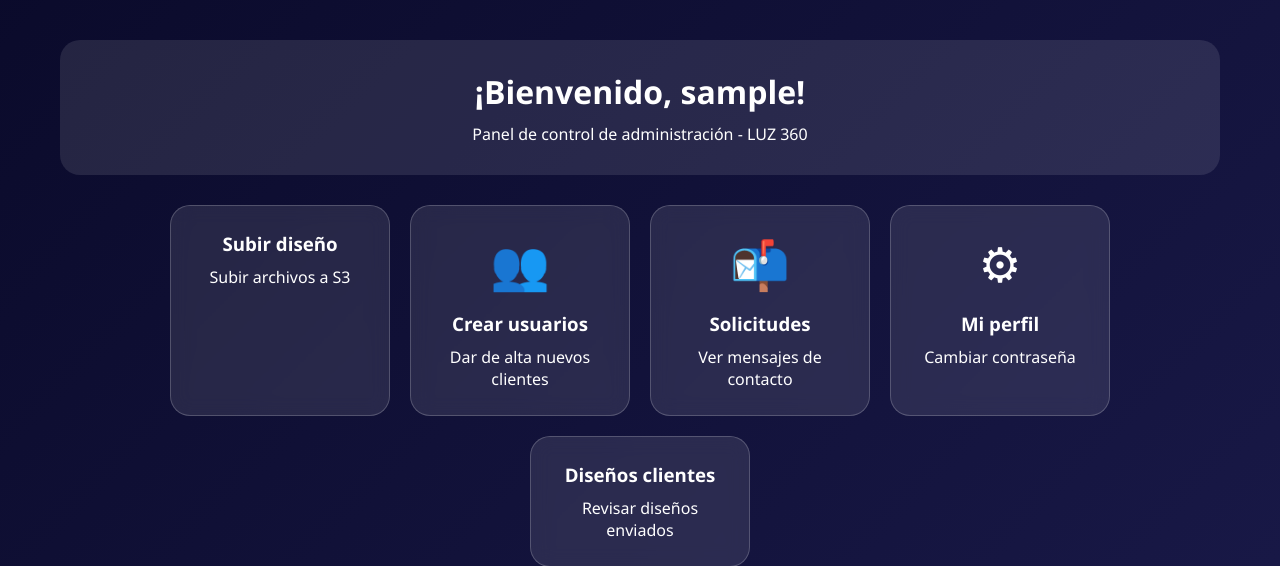
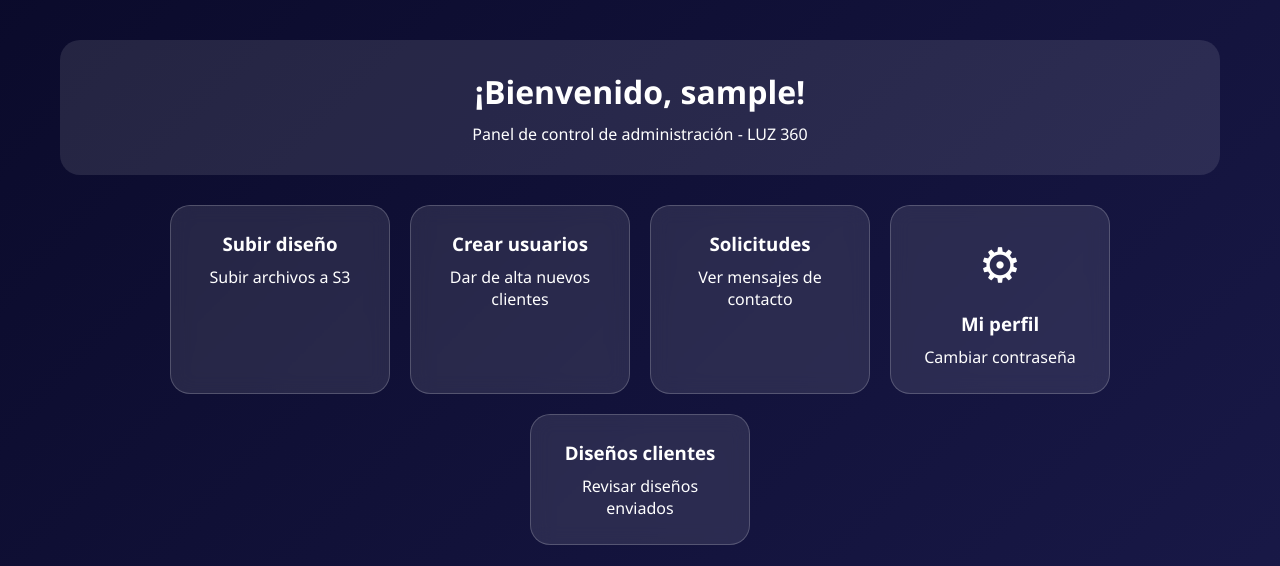
Before and after one commit to lissbeth12344/page-php, a PHP site: page /index.php in a window 1280 px wide. Shown: the part 82-648 px from the top of the page. Run offline with PHP 8.4, Linux system fonts and the light colour scheme; the visitor is signed in with stand-in values (Sample User, id 1); a stand-in replaces the project's code that opens the database connection.

Commit message:
Update index.php

```diff
--- a/index.php
+++ b/index.php
@@ -225,12 +225,10 @@ $departamento = $_SESSION['departamento'];
                     <p>Subir archivos a S3</p>
                 </a>
                 <a href="admin_usuarios.php" class="menu-card">
-                    <div class="menu-icon">👥</div>
                     <h3>Crear usuarios</h3>
                     <p>Dar de alta nuevos clientes</p>
                 </a>
                 <a href="admin_solicitudes.php" class="menu-card">
-                    <div class="menu-icon">📬</div>
                     <h3>Solicitudes</h3>
                     <p>Ver mensajes de contacto</p>
                 </a>
@@ -262,7 +260,7 @@ $departamento = $_SESSION['departamento'];
                 </a>
             </div>
             <div style="background: #d1ecf1; padding: 15px; border-radius: 15px; margin-top: 30px; color: #0c5460; text-align: center;">
-                <strong>ℹ Panel de cliente</strong><br>
+                <strong>Panel de cliente</strong><br>
                 Puedes ver y descargar tus diseños. Si quieres enviar nuevos, contacta con el administrador.
             </div>
         <?php endif; ?>
```
